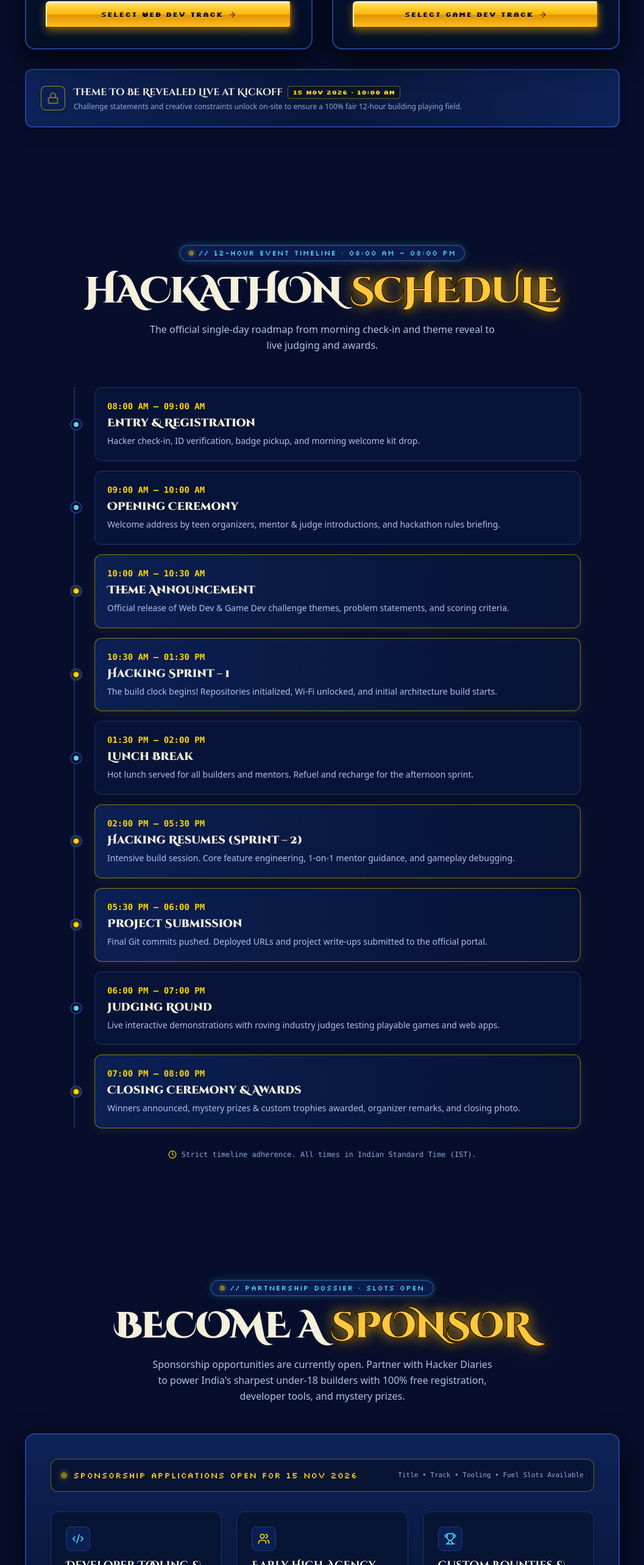
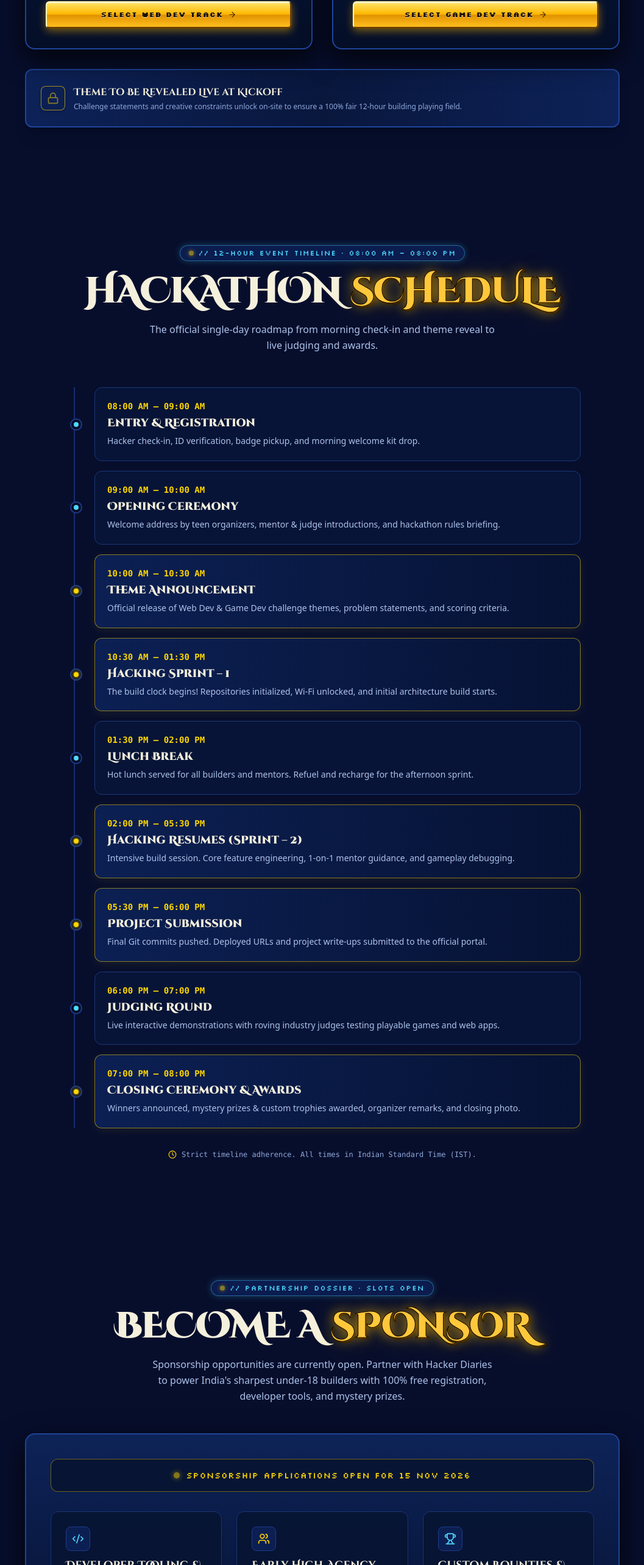
Before and after one commit to bilalmakesmoney/hackerdiaries, a React (Vite) app: page / in a window 1280 px wide. Shown: the part 2682-5248 px from the top of the page at 61% size, without its empty margins (111-1168 px from the left). Built offline with nearby package versions, Linux system fonts and the light colour scheme.

Commit message:
Remove date/time from theme reveal and slots text from sponsors

```diff
--- a/src/components/SponsorsSection.tsx
+++ b/src/components/SponsorsSection.tsx
@@ -42,16 +42,13 @@ export const SponsorsSection: React.FC<{ onOpenSponsorModal: () => void }> = ({
       {/* Main Clean Showcase Card */}
       <div className="rounded-2xl border-2 border-[#1e4499] bg-gradient-to-b from-[#0e245a]/95 via-[#08173d]/95 to-[#040e26]/95 p-6 sm:p-10 shadow-[0_15px_45px_rgba(0,0,0,0.8)] space-y-8">
         {/* Status Callout Banner */}
-        <div className="p-4 rounded-xl bg-[#071330]/90 border border-[#ffd700]/40 flex flex-col sm:flex-row items-center justify-between gap-3 text-center sm:text-left">
+        <div className="p-4 rounded-xl bg-[#071330]/90 border border-[#ffd700]/40 flex items-center justify-center text-center">
           <div className="flex items-center gap-2.5">
             <span className="w-2.5 h-2.5 rounded-full bg-[#ffd700] animate-pulse shadow-[0_0_8px_#ffd700]" />
             <span className="font-pixel text-xs sm:text-sm text-[#ffd700] uppercase tracking-wider">
               SPONSORSHIP APPLICATIONS OPEN FOR 15 NOV 2026
             </span>
           </div>
-          <span className="text-[11px] font-mono text-[#8fa8db]">
-            Title • Track • Tooling • Fuel Slots Available
-          </span>
         </div>
 
         {/* 3 Simple Perk Cards */}
--- a/src/components/TracksSection.tsx
+++ b/src/components/TracksSection.tsx
@@ -163,11 +163,8 @@ export const TracksSection: React.FC<{ onSelectTrack: (track: string) => void }>
             <Lock className="w-5 h-5 animate-pulse" />
           </div>
           <div className="space-y-1">
-            <div className="font-display font-bold text-base text-[#f5f0dc] flex flex-wrap items-center justify-center sm:justify-start gap-2">
-              <span>Theme To Be Revealed Live at Kickoff</span>
-              <span className="font-pixel text-[10px] text-[#ffd700] px-2 py-0.5 rounded bg-[#071330] border border-[#ffd700]/40">
-                15 NOV 2026 • 10:00 AM
-              </span>
+            <div className="font-display font-bold text-base text-[#f5f0dc]">
+              Theme To Be Revealed Live at Kickoff
             </div>
             <div className="text-xs text-[#8fa8db] font-sans">
               Challenge statements and creative constraints unlock on-site to ensure a 100% fair 12-hour building playing field.
```
